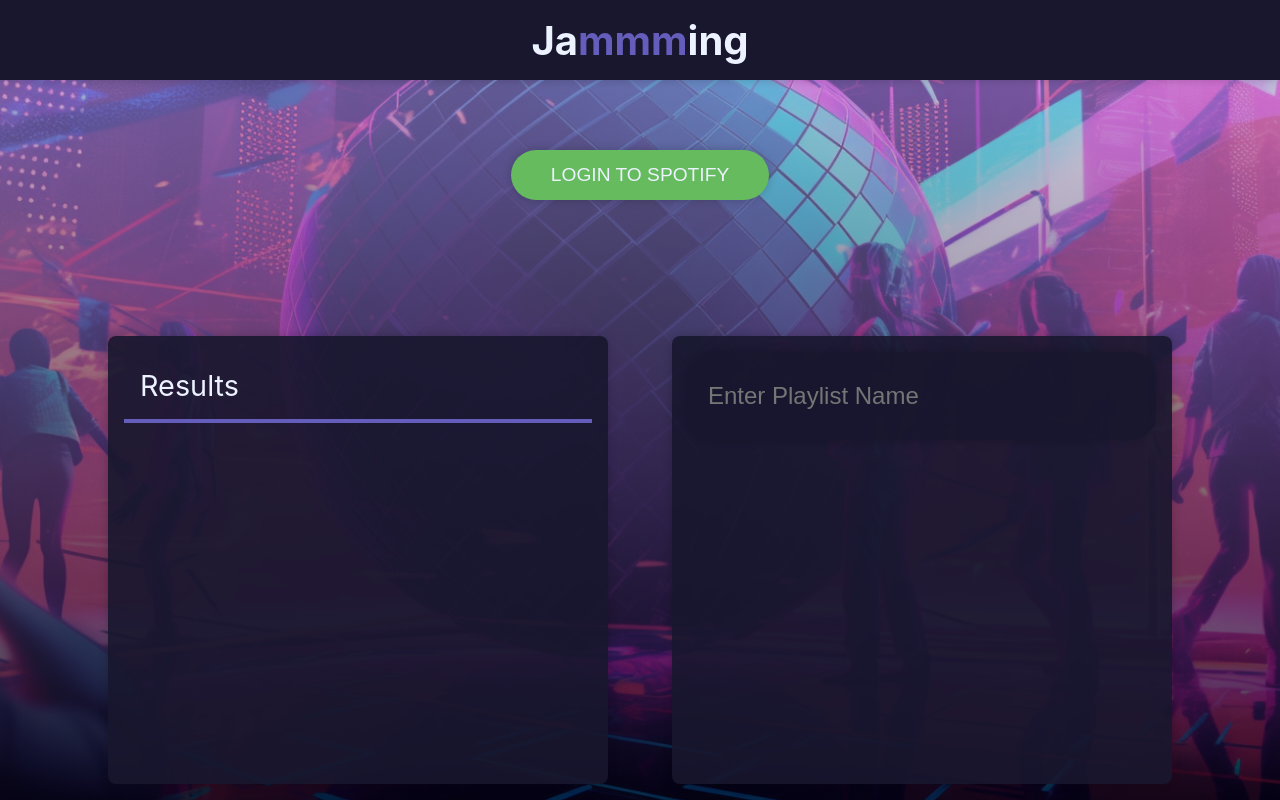
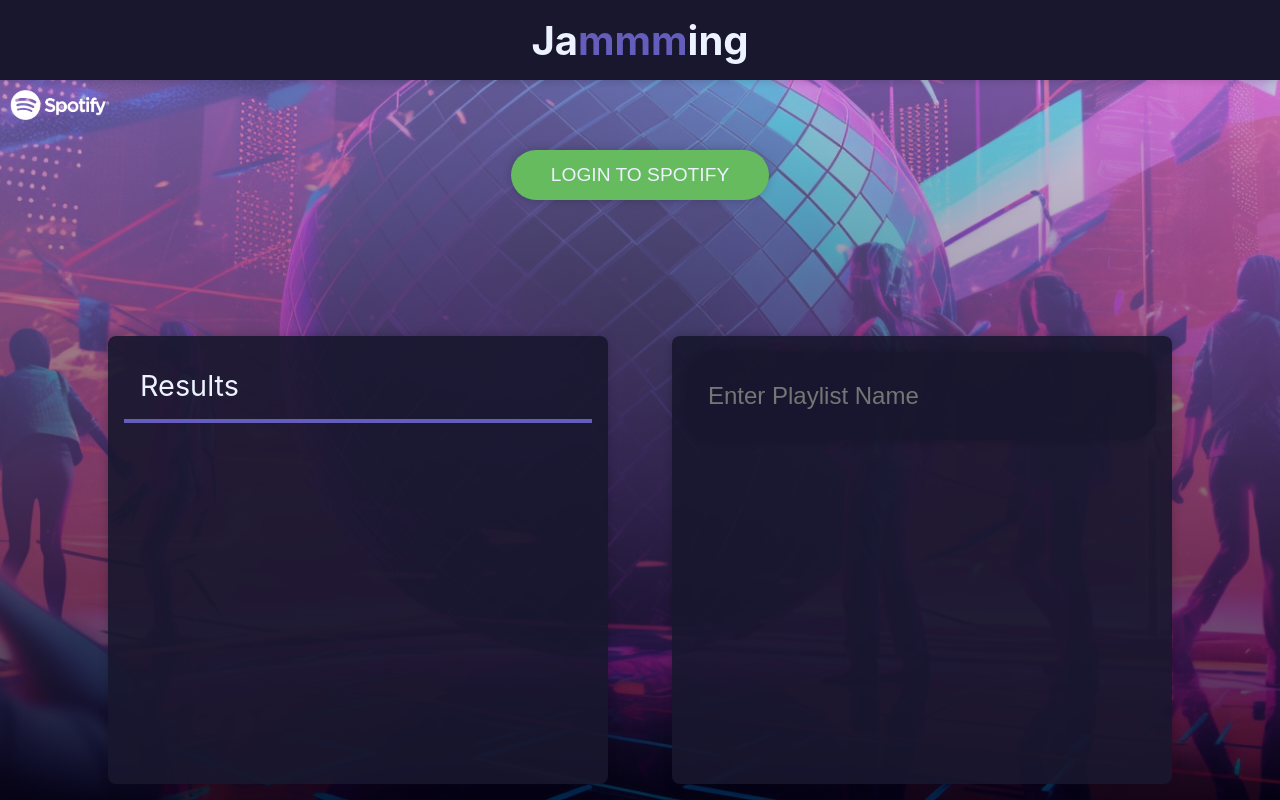
Before and after one commit to oaktec/jammming, a React (Create React App) app: page / in a window 1280 px wide. Built offline with nearby package versions, Linux system fonts and the light colour scheme.

Commit message:
Add Spotify logo

```diff
--- a/src/App.css
+++ b/src/App.css
@@ -45,6 +45,13 @@ header h1 {
   font-size: 2.5rem;
 }
 
+header img {
+  height: 30px;
+  position: absolute;
+  left: 10px;
+  top: calc(10vh + 10px);
+}
+
 main {
   /* flex: 1; */
   display: flex;
--- a/src/App.js
+++ b/src/App.js
@@ -1,5 +1,7 @@
 import React from "react";
 import "./App.css";
+
+import SpotifyLogo from "./img/Spotify_Logo_RGB_White.png";
 
 import PlaylistGenerator from "./components/PlaylistGenerator";
 
@@ -7,6 +9,7 @@ function App() {
   return (
     <div className="App">
       <header>
+        <img src={SpotifyLogo} alt="Spotify Logo" />
         <h1>
           Ja<span>mmm</span>ing
         </h1>
```
Also changed, not shown: src/img/Spotify_Logo_RGB_White.png (added).
